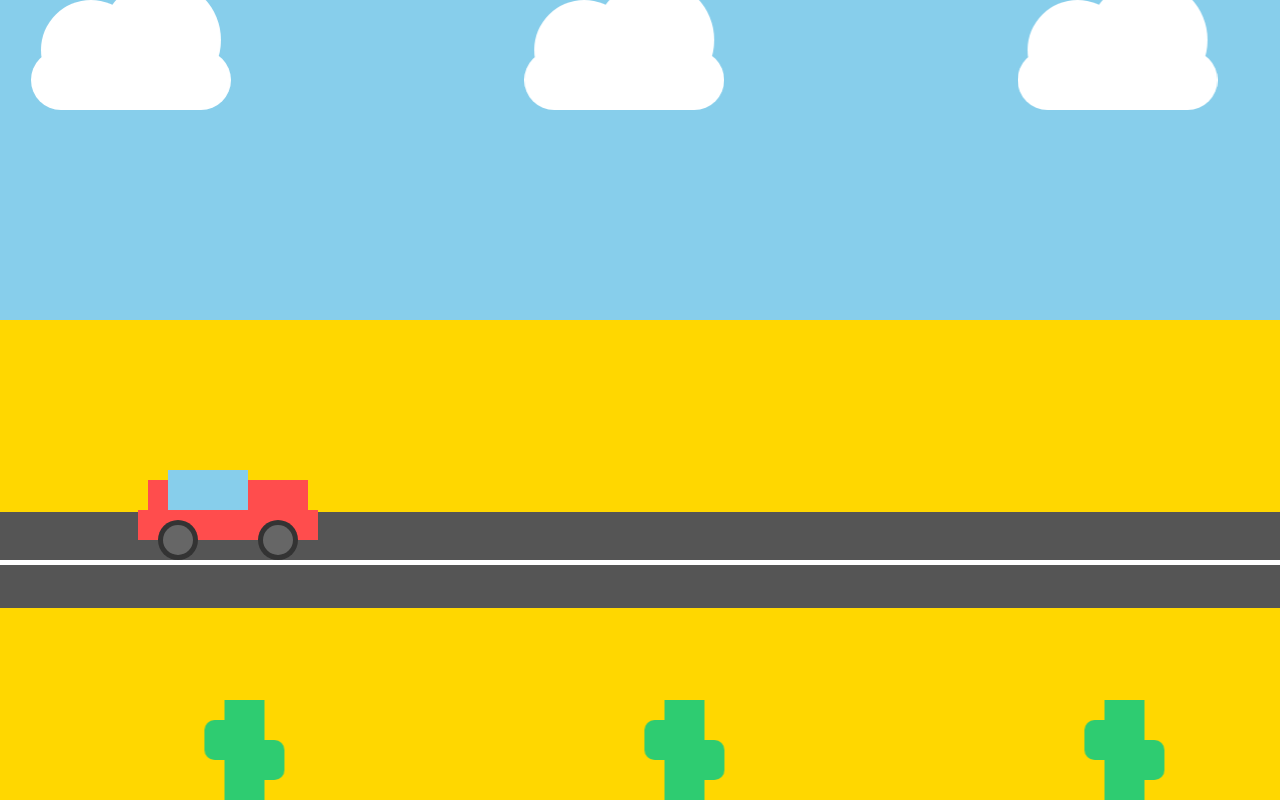
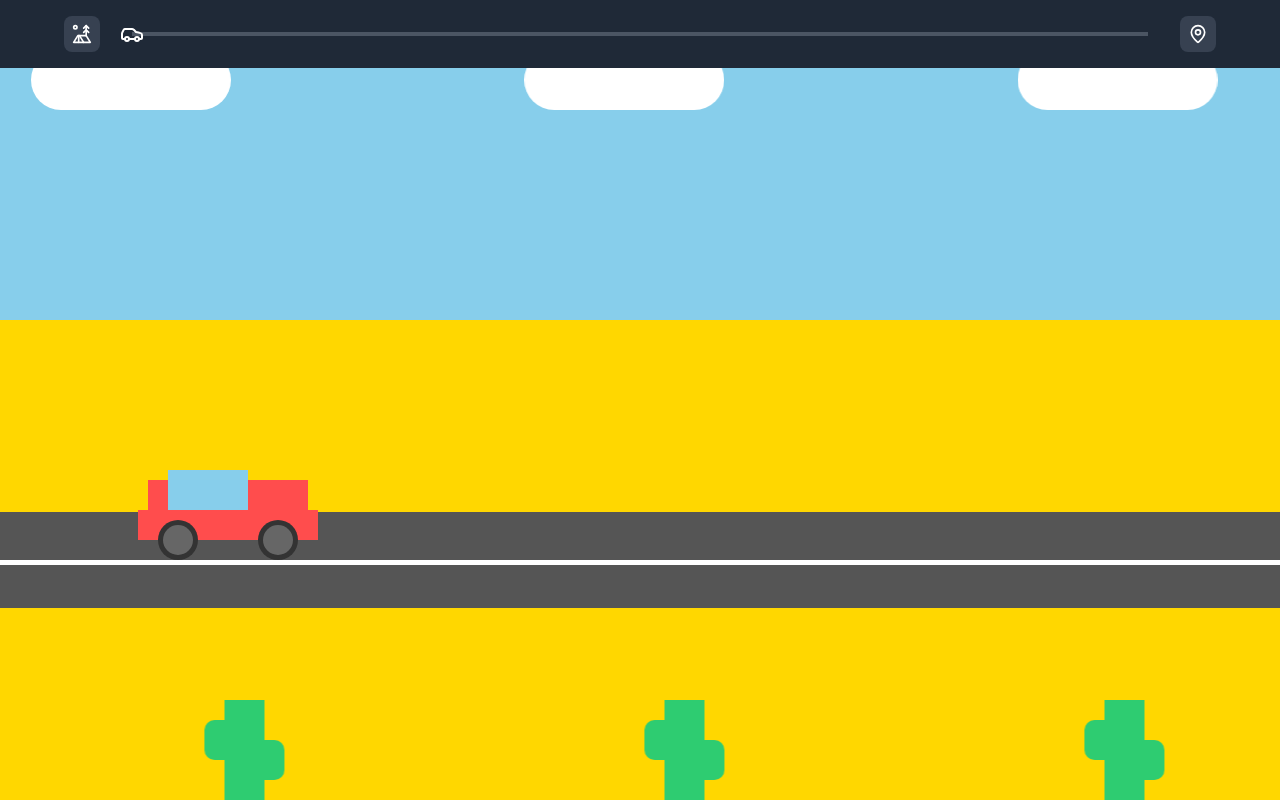
Before and after one commit to denniwang/IssueExpress, a Next.js app: page /protected/tickets in a window 1280 px wide. Built offline with nearby package versions, Linux system fonts and the light colour scheme.

Commit message:
functional progress bad

```diff
--- a/app/protected/tickets/components/DesertDrive.module.css
+++ b/app/protected/tickets/components/DesertDrive.module.css
@@ -183,8 +183,9 @@
 
 .ticketApprovalContainer {
   position: absolute;
-  top: 100px;
-  right: 20px;
+  min-width: 600px;
+  top: 120px;
+  right: 40px;
   z-index: 1000;
   margin: 0;
   padding: 20px;
--- a/app/protected/tickets/components/DesertDrive.tsx
+++ b/app/protected/tickets/components/DesertDrive.tsx
@@ -4,7 +4,8 @@ import type React from "react";
 import styles from "./DesertDrive.module.css";
 import { useState, useEffect } from "react";
 import { tickets as defaultTickets, Ticket } from "../types";
-import Car from "./Car";
+import AssetCar from "./Car";
+import { TentTree, Car, MapPin } from "lucide-react"
 import { useRouter } from "next/navigation";
 
 const DesertDrive: React.FC = () => {
@@ -15,6 +16,9 @@ const DesertDrive: React.FC = () => {
 
   // Derive currentTicket from currentTicketIndex and tickets
   const currentTicket = tickets[currentTicketIndex];
+
+  const progress = (currentTicketIndex / (tickets.length - 1)) * 100;
+
 
   useEffect(() => {
     // Load validTickets and currentTicketIndex from localStorage on component mount
@@ -114,6 +118,32 @@ const DesertDrive: React.FC = () => {
 
   return (
     <div className={styles.scene}>
+      <div className="relative w-full">
+        {/* Progress Bar */}
+      <div className="w-full bg-gray-800 fixed top-0 left-0 z-50 p-4">
+        <div className="flex items-center justify-between max-w-6xl mx-auto relative">
+          <div className="p-2 rounded-lg bg-gray-700">
+            <TentTree className="w-5 h-5 text-white" />
+          </div>
+          <div className="flex-1 mx-8 relative h-1">
+            <div
+              className="absolute top-0 left-0 h-full bg-gradient-to-r from-blue-400 to-blue-600 transition-all duration-300"
+              style={{ width: `${progress}%` }}
+          />
+          <div className="absolute top-0 left-0 w-full h-full bg-gray-600" />
+            <div className="absolute top-1/2 -translate-y-1/2 z-10 transition-all duration-300"
+              style={{ left: `${progress}%` }}>
+              <Car className="w-6 h-6 text-white -translate-x-1/2" />
+          </div>
+          </div>
+
+          <div className="p-2 rounded-lg bg-gray-700">
+            <MapPin className="w-5 h-5 text-white" />
+          </div>
+            </div>
+            </div>
+          </div>
+
       {/* Render scene */}
       <div className={styles.sky}>
         <div className={styles.cloud}></div>
@@ -129,7 +159,7 @@ const DesertDrive: React.FC = () => {
         <div className={styles.road}></div>
       </div>
       <div className={styles.car}>
-        <Car />
+        <AssetCar />
       </div>
 
       {/* Render current ticket */}
```
